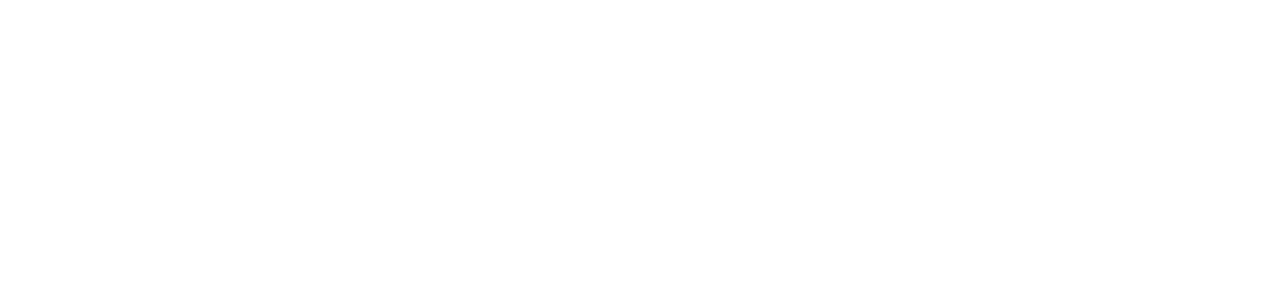
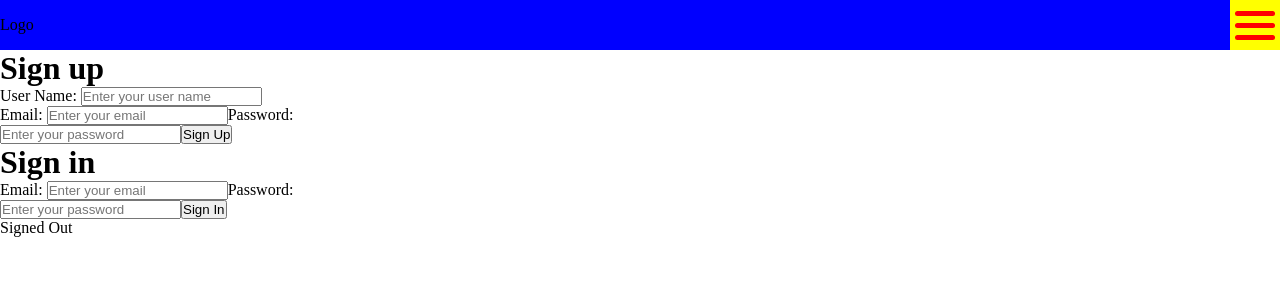
Before and after one commit to greentea777/travel-taipei, a React (Create React App) app: page /login in a window 1280 px wide. Before the commit this address had no page. Shown: the top 300 px of the page. Built offline with nearby package versions, Linux system fonts and the light colour scheme; no server answers.

Commit message:
set shared layout

```diff
--- a/src/App.js
+++ b/src/App.js
@@ -1,11 +1,10 @@
 import { useState } from "react";
 import ItemList from "./components/ItemList";
-import SearchItem from "./components/SearchItem";
 import db from "./database/db.json";
-import Header from "./components/Header";
-import LogPage from "./components/LogPage";
 import { Route, Routes } from "react-router-dom";
 import SingleItem from "./components/SingleItem";
+import SharedLayout from "./components/SharedLayout";
+import LogPage from "./components/LogPage";
 
 function App() {
   const [travelData, setTravelData] = useState(db.data);
@@ -35,12 +34,13 @@
 
   return (
     <Routes>
-      <Route path="/">
+      <Route path="/" element={<SharedLayout />}>
         <Route index element={<ItemList travelData={travelData} />} />
         <Route
           path="attraction/:itemid"
           element={<SingleItem travelData={travelData} />}
         />
+        <Route path="login" element={<LogPage />} />
       </Route>
     </Routes>
   );
--- /dev/null
+++ b/src/components/SharedLayout.js
@@ -0,0 +1,16 @@
+import React from "react";
+import { Outlet } from "react-router-dom";
+import Header from "./Header";
+
+const SharedLayout = () => {
+  return (
+    <>
+      <Header />
+      <main>
+        <Outlet />
+      </main>
+    </>
+  );
+};
+
+export default SharedLayout;
--- a/src/index.css
+++ b/src/index.css
@@ -4,6 +4,13 @@
   margin: 0;
   padding: 0;
   box-sizing: border-box;
+}
+
+/* || UTILITY CLASSES */
+
+.offscreen {
+  position: absolute;
+  left: -10000px;
 }
 
 /* TRAVELITEM */
@@ -166,3 +173,7 @@
 }
 
 /* LOGIN PAGE */
+
+.logInPage {
+  width: 300px;
+}
```
